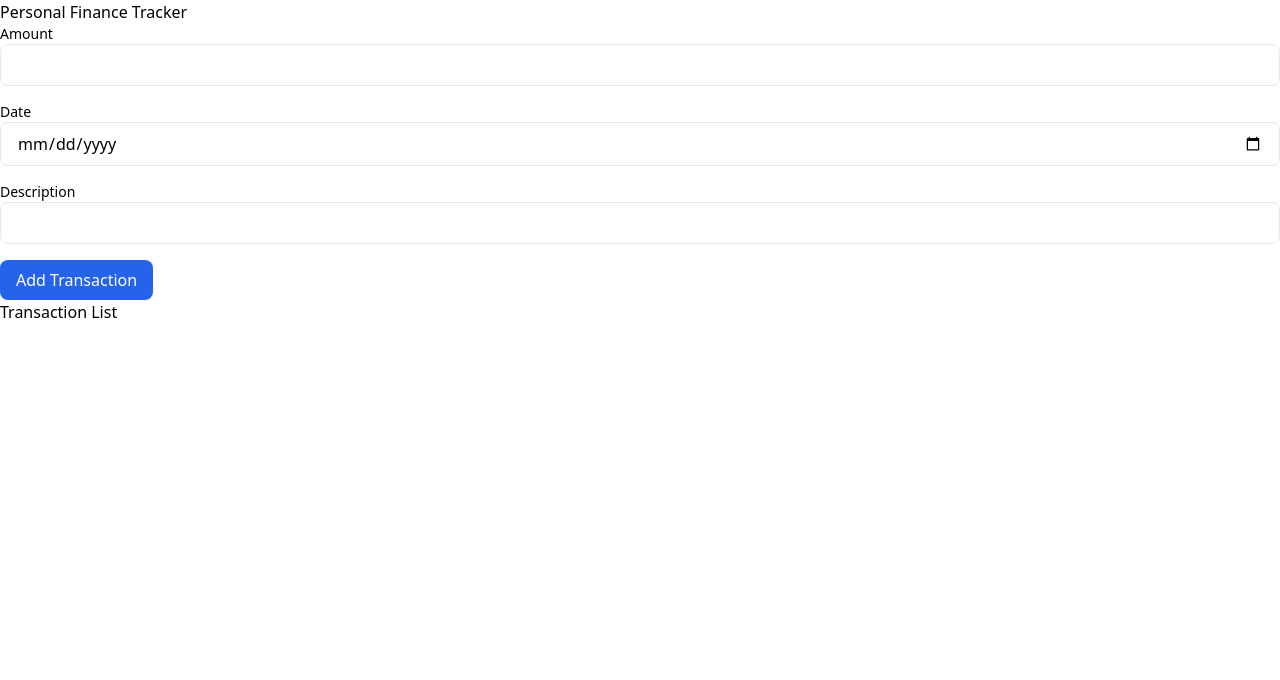
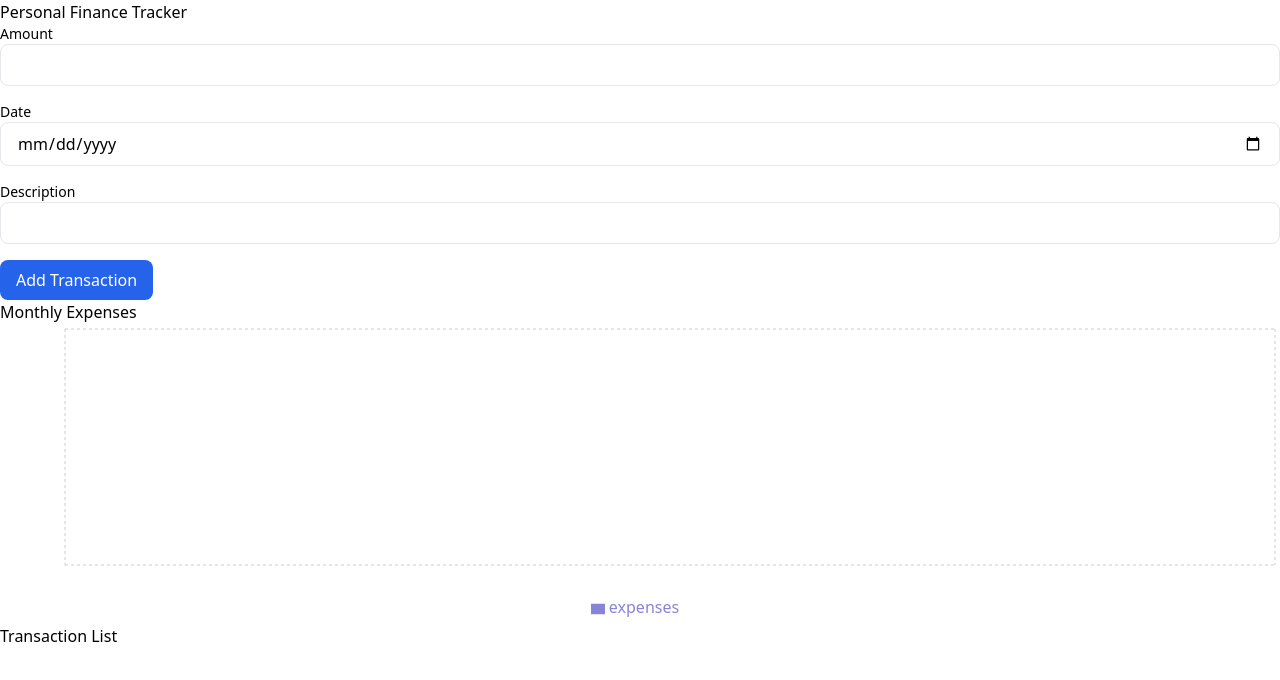
Before and after one commit to Mayankkamriya/yardstickTask-mayank, a Next.js app: page / in a window 1280 px wide. Shown: the top 680 px of the page. Built offline with nearby package versions, Linux system fonts and the light colour scheme.

Commit message:
implimented monthly expenses graph

```diff
--- a/package.json
+++ b/package.json
@@ -11,7 +11,8 @@
   "dependencies": {
     "next": "15.1.7",
     "react": "^19.0.0",
-    "react-dom": "^19.0.0"
+    "react-dom": "^19.0.0",
+    "recharts": "^2.15.1"
   },
   "devDependencies": {
     "@eslint/eslintrc": "^3",
--- a/pages/index.tsx
+++ b/pages/index.tsx
@@ -1,6 +1,6 @@
-// pages/index.tsx
 import React, { useState } from 'react';
 import TransactionForm from '../components/TransactionForm';
+import { BarChart, Bar, XAxis, YAxis, CartesianGrid, Tooltip, Legend, ResponsiveContainer } from 'recharts';
 
 const Home = () => {
   const [transactions, setTransactions] = useState<{ amount: number; date: string; description: string }[]>([]);
@@ -9,10 +9,43 @@ const Home = () => {
     setTransactions((prevTransactions) => [...prevTransactions, transaction]);
   };
 
+  // Aggregate transactions by month
+  const getMonthlyExpenses = () => {
+    const expensesByMonth: { [key: string]: number } = {};
+
+    transactions.forEach((transaction) => {
+      const month = new Date(transaction.date).toLocaleString('default', { month: 'short', year: 'numeric' }); // Get Month-Year
+      expensesByMonth[month] = (expensesByMonth[month] || 0) + transaction.amount;
+    });
+
+    // Convert the object to an array for Recharts
+    return Object.keys(expensesByMonth).map((month) => ({
+      month,
+      expenses: expensesByMonth[month],
+    }));
+  };
+
+  const monthlyExpenses = getMonthlyExpenses();
+
   return (
     <div className="container mx-auto p-4">
       <h1 className="text-2xl font-bold">Personal Finance Tracker</h1>
       <TransactionForm onSubmit={handleAddTransaction} />
+
+      {/* Displaying Bar Chart */}
+      <div className="mt-8">
+        <h2 className="text-xl font-semibold">Monthly Expenses</h2>
+        <ResponsiveContainer width="100%" height={300}>
+          <BarChart data={monthlyExpenses}>
+            <CartesianGrid strokeDasharray="3 3" />
+            <XAxis dataKey="month" />
+            <YAxis />
+            <Tooltip />
+            <Legend />
+            <Bar dataKey="expenses" fill="#8884d8" />
+          </BarChart>
+        </ResponsiveContainer>
+      </div>
 
       {/* Displaying list of transactions */}
       <div className="mt-8">
```
Also changed, not shown: 1 other file (tests, documents, lock files or other folders).
